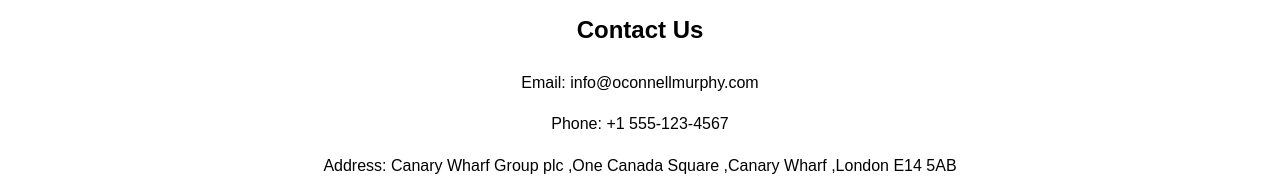
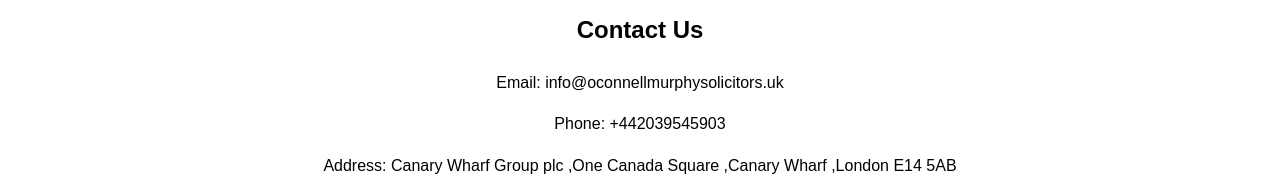
Before and after one commit to itadmin-fx/website, a plain HTML site: page index.html in a window 1280 px wide. Shown: the part 1579-1766 px from the top of the page. Drawn offline with Linux system fonts and the light colour scheme.

Commit message:
Update index.html

```diff
--- a/index.html
+++ b/index.html
@@ -118,8 +118,8 @@
 
     <section class="contact-info">
         <h2>Contact Us</h2>
-        <p>Email: info@oconnellmurphy.com</p>
-        <p>Phone: +1 555-123-4567</p>
+        <p>Email: info@oconnellmurphysolicitors.uk</p>
+        <p>Phone: +442039545903</p>
         <p>Address: Canary Wharf Group plc ,One Canada Square ,Canary Wharf ,London E14 5AB</p>
     </section>
 
```
